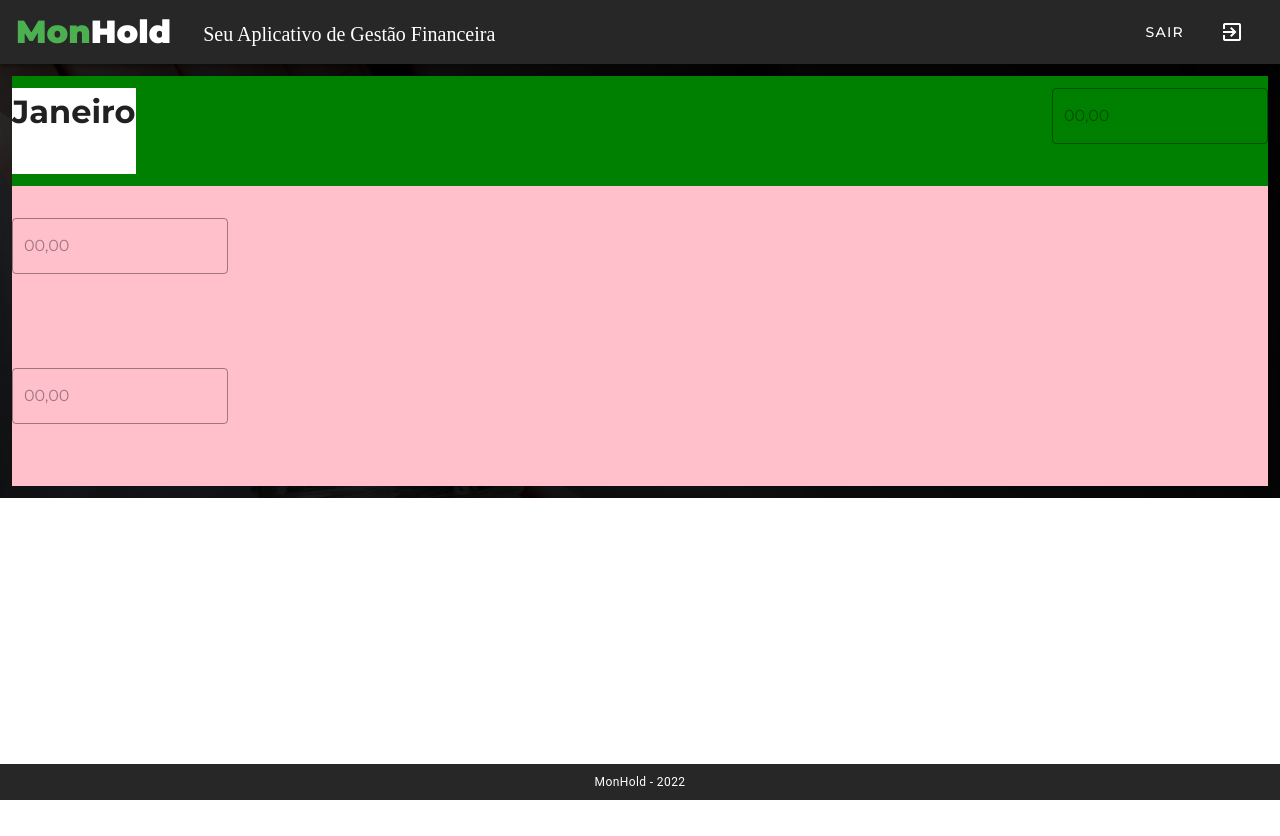
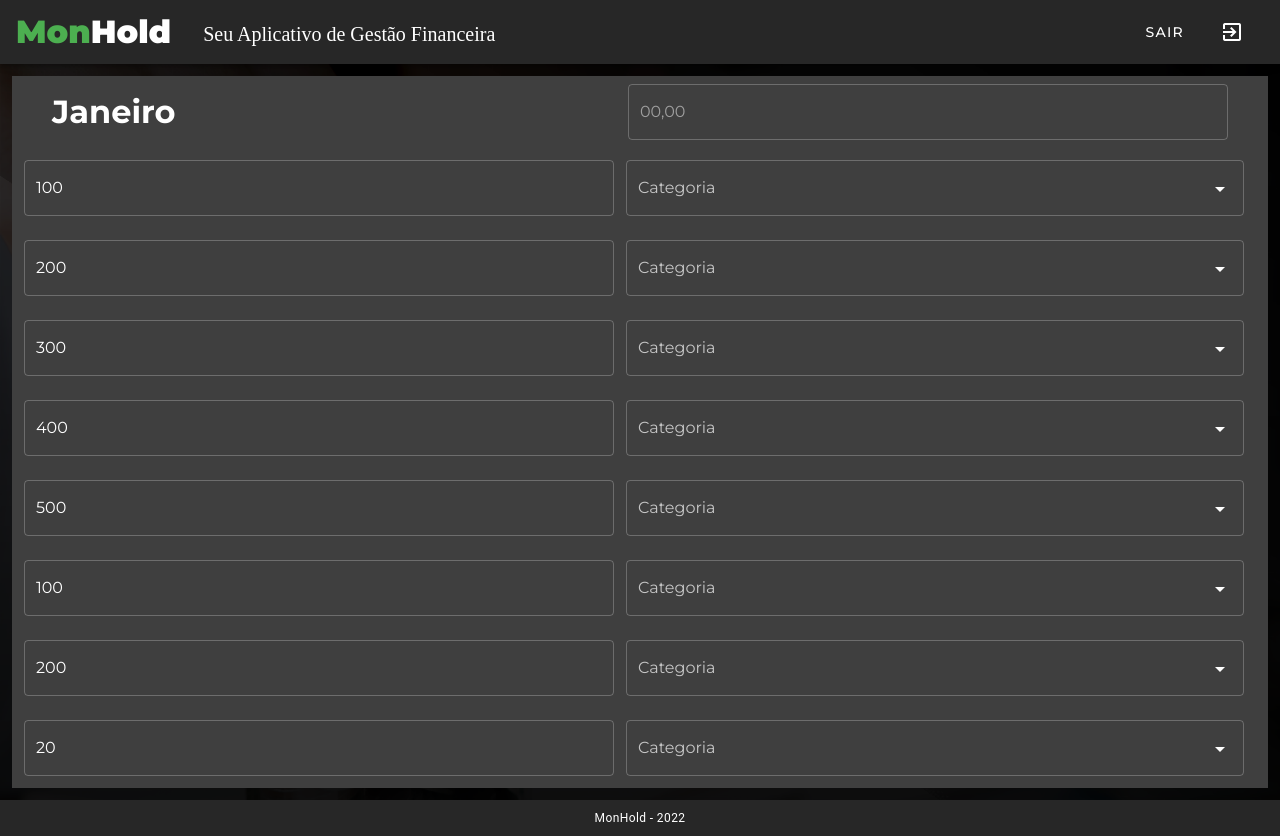
Before and after one commit to ReneZNT/monhold, a Vue app in the folder monhold/: page /app in a window 1280 px wide. Before the commit the page ends 800 px from the top, so only its background shows below. Built offline with nearby package versions, Linux system fonts and the light colour scheme.

Commit message:
Melhorias na página inicial

```diff
--- a/monhold/src/views/Principal.vue
+++ b/monhold/src/views/Principal.vue
@@ -1,23 +1,47 @@
 <template>
-  <v-container class="imagem-fundo-app" fluid  >
- <div class="d-flex py-3" style="background-color:green" >
-  <h1 style="background-color:white">
-   Janeiro
-   </h1>
-   <v-spacer/>
-   <div>
-
-  <v-text-field outlined danse v-model="valor" placeholder="00,00">
-  </v-text-field >
- </div>
- </div>
-<div class="d-flex align-center py-8 " style="background-color:pink" v-for="(i,gasto) in listaGastos" :key="i" >
-
-  <div>
-  <v-text-field outlined danse placeholder="00,00" v-model="gasto[i]">
-  </v-text-field>
-</div>
-  </div>
+  <v-container class="imagem-fundo-app" fluid>
+    <div class="d-flex px-10 align-center" style="background-color: #3f3f3f">
+      <h1 style="color: white">Janeiro</h1>
+      <v-spacer />
+      <div>
+        <v-text-field
+          hide-details="auto"
+          class="py-2"
+          dark
+          outlined
+          danse
+          v-model="valor"
+          placeholder="00,00"
+          style="width: 600px"
+        >
+        </v-text-field>
+      </div>
+    </div>
+    <div
+      class="d-flex align-center px-3"
+      style="background-color: #3f3f3f"
+      v-for="(gasto, i) in listaGastos"
+      :key="i"
+    >
+      <v-text-field
+        hide-details
+        class="py-2"
+        outlined
+        danse
+        placeholder="00,00"
+        v-model="gasto.valor"
+        dark
+      >
+      </v-text-field>
+      <v-select
+        label="Categoria"
+        class="pa-3"
+        dark
+        outlined
+        hide-details
+        :items="categorias"
+      />
+    </div>
   </v-container>
 </template>
 
@@ -28,7 +52,24 @@ export default {
     valor: null,
     email: "",
     senha: "",
-    listaGastos: [100,20],
+    listaGastos: [
+      { valor: 100 },
+      { valor: 200 },
+      { valor: 300 },
+      { valor: 400 },
+      { valor: 500 },
+      { valor: 100 },
+      { valor: 200 },
+      { valor: 20 },
+    ],
+    categorias: [
+      "Categoria-1",
+      "Categoria-2",
+      "Categoria-3",
+      "Categoria-4",
+      "Categoria-5",
+      "Categoria-6",
+    ],
     confirmacaodesenha: "",
   }),
   methods: {
```
